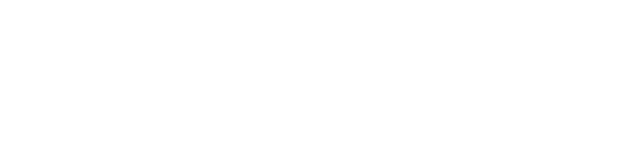
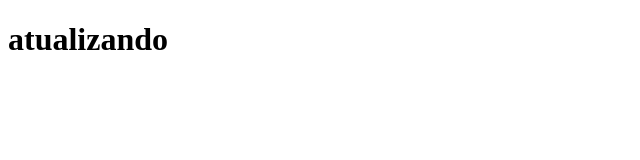
Before and after one commit to Renanmendesx/aula1, a plain HTML site: page index.html in a window 1280 px wide. Shown: the whole page, without its empty margins (0-640 px from the left). Drawn offline with Linux system fonts and the light colour scheme.

Commit message:
nova atualização

```diff
--- a/index.html
+++ b/index.html
@@ -7,5 +7,7 @@
 </head>
 <body>
 
+    <h1>atualizando</h1>
+
 </body>
 </html>
```
